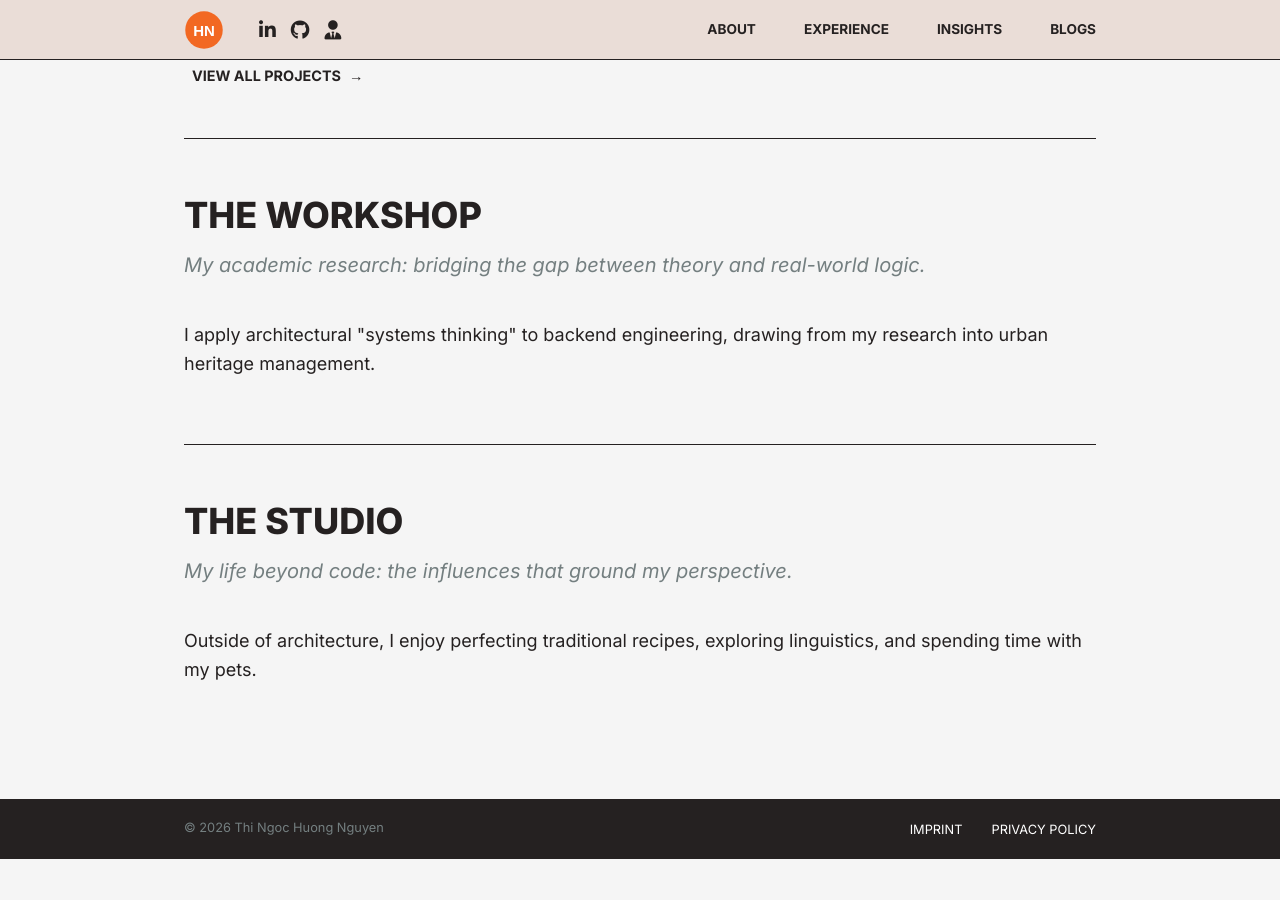
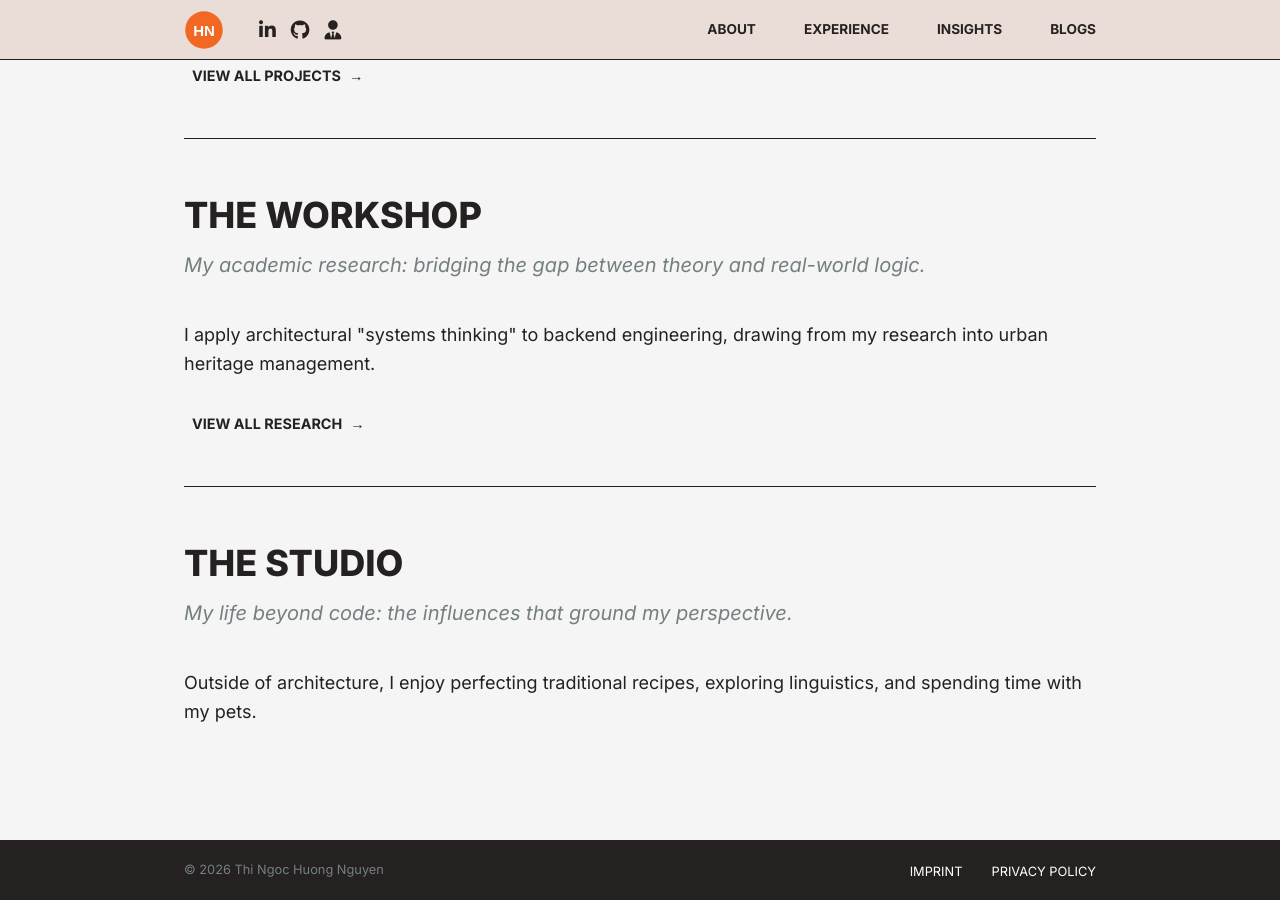
Before and after one commit to huongntn/portfolio-website, a Jekyll site: the page built from index.html, in a window 1280 px wide and 900 px high, scrolled down 2050 px. Built offline with Jekyll 4.4.1, drawn with Linux system fonts in a browser that asks for light colours; before the commit the page ends 2909 px from its top, so only the background shows below that.

Commit message:
Update index.html

```diff
--- a/index.html
+++ b/index.html
@@ -84,6 +84,11 @@
   <h2>The Workshop</h2>
   <p class="chapter-subtitle">My academic research: bridging the gap between theory and real-world logic.</p>
   <p>I apply architectural "systems thinking" to backend engineering, drawing from my research into urban heritage management.</p>
+
+  <a href="/archive" class="archive-link">
+    View All Research
+    <span class="arrow">→</span>
+  </a>
 </section>
 
 <hr>
```
